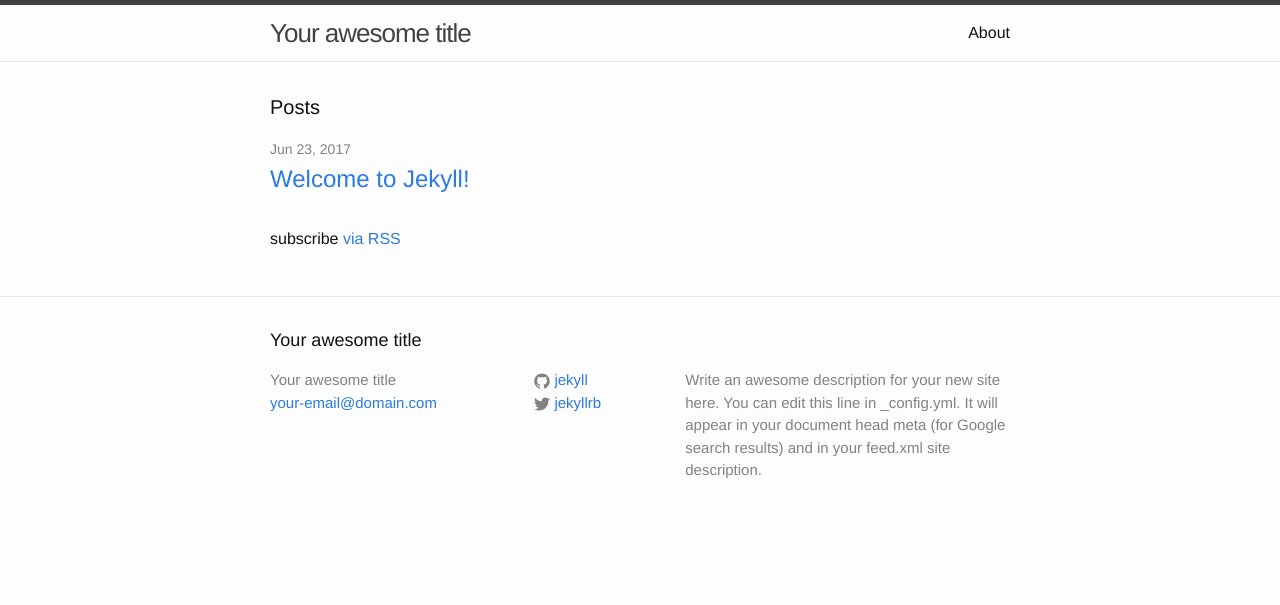
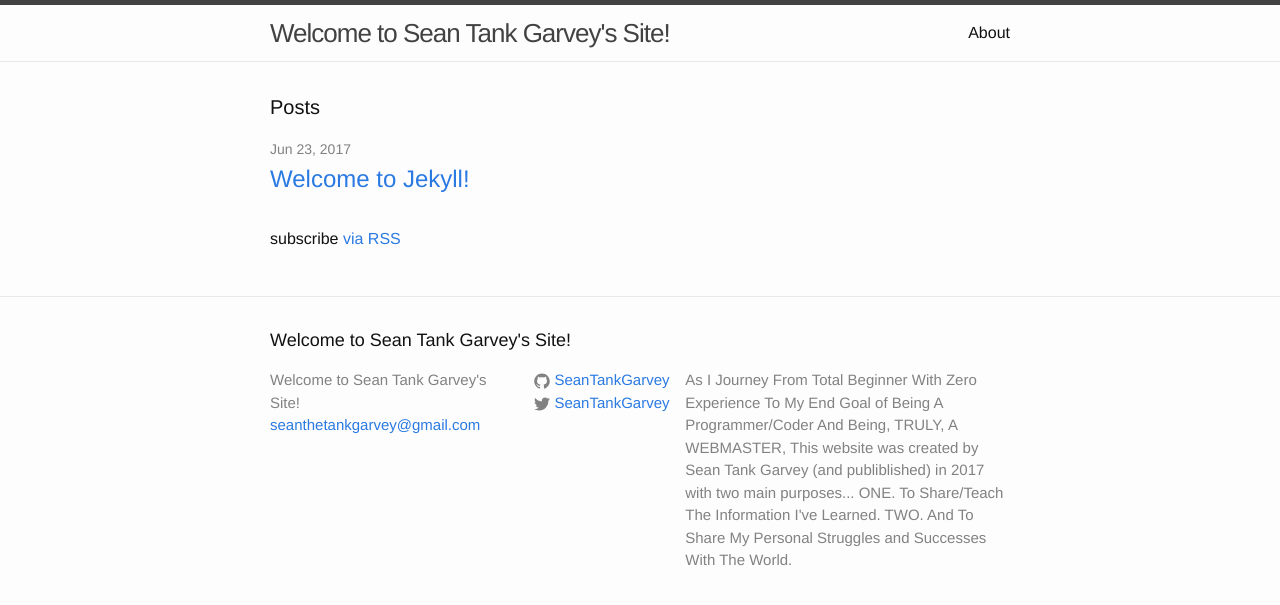
Before and after one commit to SeanTankGarvey/SeanTankGarvey.github.io, a Jekyll site: the page built from index.html, in a window 1280 px wide. Shown: the top 605 px of the page. Built offline with Jekyll 4.4.1, drawn with Linux system fonts in a browser that asks for light colours.

Commit message:
Update _config.yml
Replaced default values for my own custom, personal information in config.yml

```diff
--- a/_config.yml
+++ b/_config.yml
@@ -6,16 +6,20 @@
 # 'jekyll serve'. If you change this file, please restart the server process.
 
 # Site settings
-title: Your awesome title
-email: your-email@domain.com
+title: Welcome to Sean Tank Garvey's Site!
+email: seanthetankgarvey@gmail.com
 description: > # this means to ignore newlines until "baseurl:"
-  Write an awesome description for your new site here. You can edit this
-  line in _config.yml. It will appear in your document head meta (for
-  Google search results) and in your feed.xml site description.
-baseurl: "" # the subpath of your site, e.g. /blog
-url: "http://yourdomain.com" # the base hostname & protocol for your site
-twitter_username: jekyllrb
-github_username:  jekyll
+  As I Journey From Total Beginner With Zero Experience To My End Goal of Being A Programmer/Coder And Being, TRULY, A WEBMASTER,
+  This website was created by Sean Tank Garvey (and publiblished) in 2017 with two main purposes...
+  ONE. To Share/Teach The Information I've Learned.  TWO. And To Share My Personal Struggles and Successes With The World.
+#3. To Experiment With Writing A Blog That Promotes Temporary Failures As A Successful Learning Method And To See The Response!
+#  The Plan: Learn How To- Create Sites in HTML, Test Webpages(.html files) Within Browsers for Errors, Design What I Want Pages To Look Like,
+#  Style Sites in CSS to Match My/Others' Design Wants, Code in HTML5 (tags) instead of standard HTML, Program Webpages in JavaScript,
+#  Make Responsive Websites (Designs) Using BootStrap, Perfect Website SEO (Search Engine Optimization) = ultimately, MASTER WEBSITE DEVELOPMENT.
+baseurl: "/blog" # the subpath of your site, e.g. /blog
+url: "http://www.CoderSG.com" # the base hostname & protocol for your site
+twitter_username: SeanTankGarvey
+github_username:  SeanTankGarvey
 
 # Build settings
 markdown: kramdown
```
